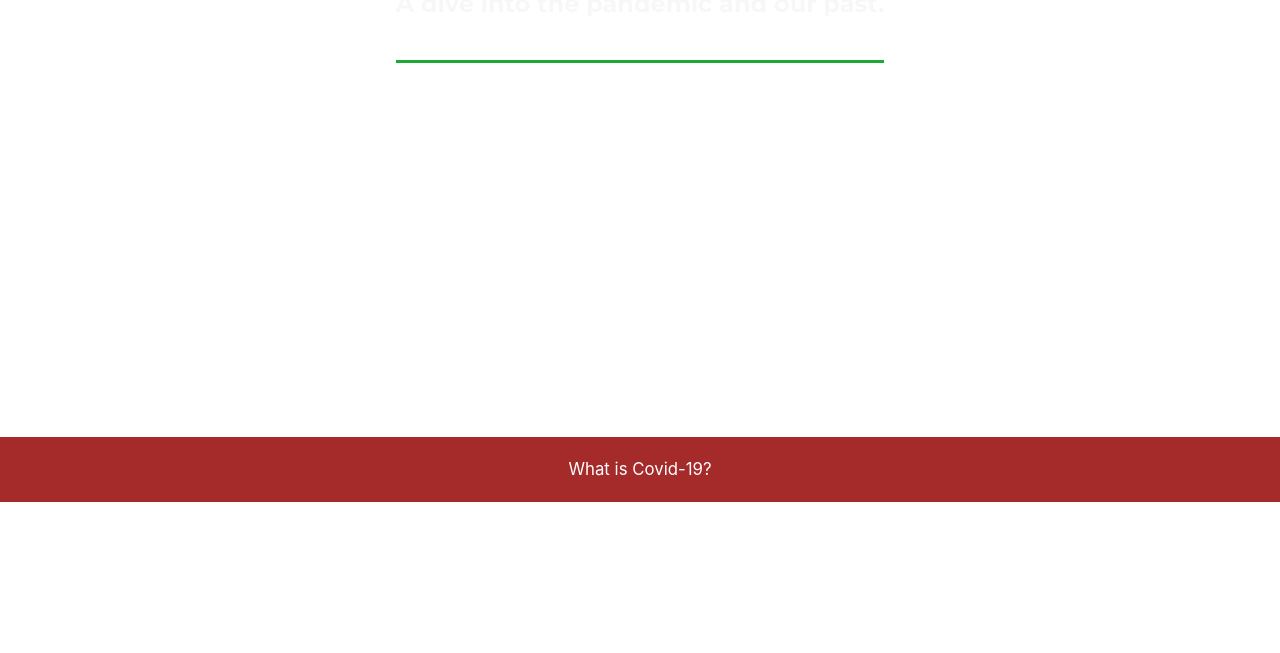
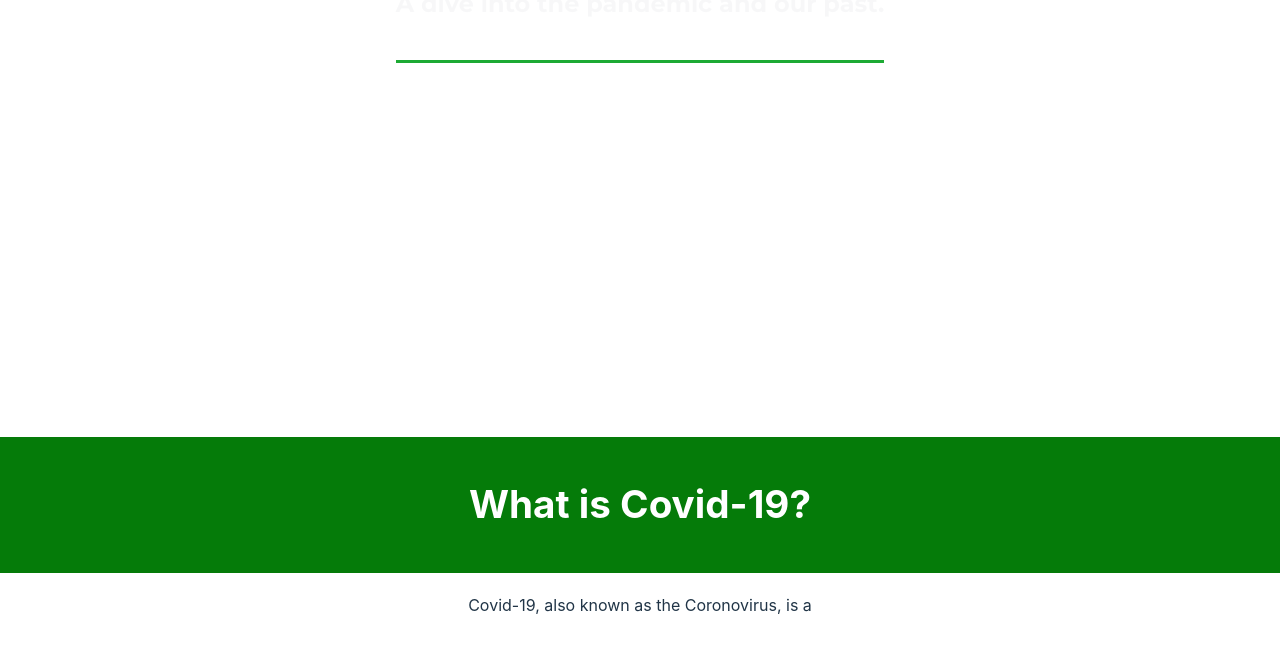
Before and after one commit to Arce-Mdina/covid-19, a React (Vite) app: page / in a window 1280 px wide. Shown: the part 395-1048 px from the top of the page. Before the commit the page ends 949 px from the top, so only its background shows below. Built offline with nearby package versions, Linux system fonts and the light colour scheme.

Commit message:
Created components folder

```diff
--- a/src/App.css
+++ b/src/App.css
@@ -13,10 +13,11 @@
   text-align:center;
   font-size:105%;
   color:white;
-  background-color:brown;
+  /* background-color:brown; */
+  background-color: rgb(5, 123, 9);
   /* padding:20px; */
-  padding-top:20px;
-  padding-bottom:20px;
+  padding-top:7px;
+  padding-bottom:7px;
   width:100vw;
   max-width:100vw;
   left:50%;
--- a/src/sections/About.jsx
+++ b/src/sections/About.jsx
@@ -3,7 +3,12 @@ import React from 'react'
 const About = () => {
   return (
     <>
-      <div className="desc">What is Covid-19?</div>
+      <div className="desc">
+        <h2 style={{ fontSize: "2.3em" }}>What is Covid-19?</h2>
+      </div>
+      <div>
+        <p>Covid-19, also known as the Coronovirus, is a</p>
+      </div>
     </>
   )
 }
```
Also changed, not shown: src/components/Label.jsx (added, +9 -0 lines).
